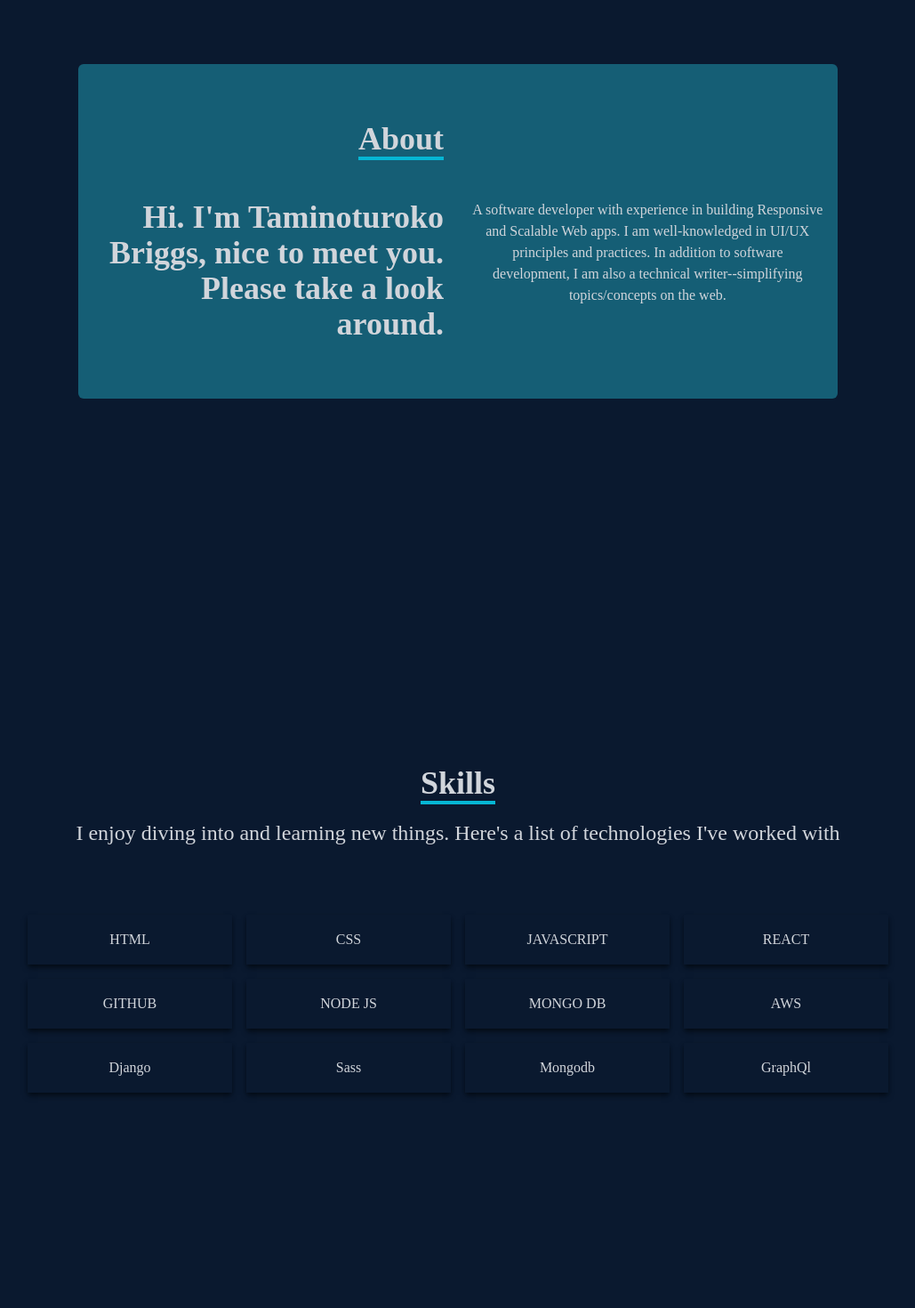
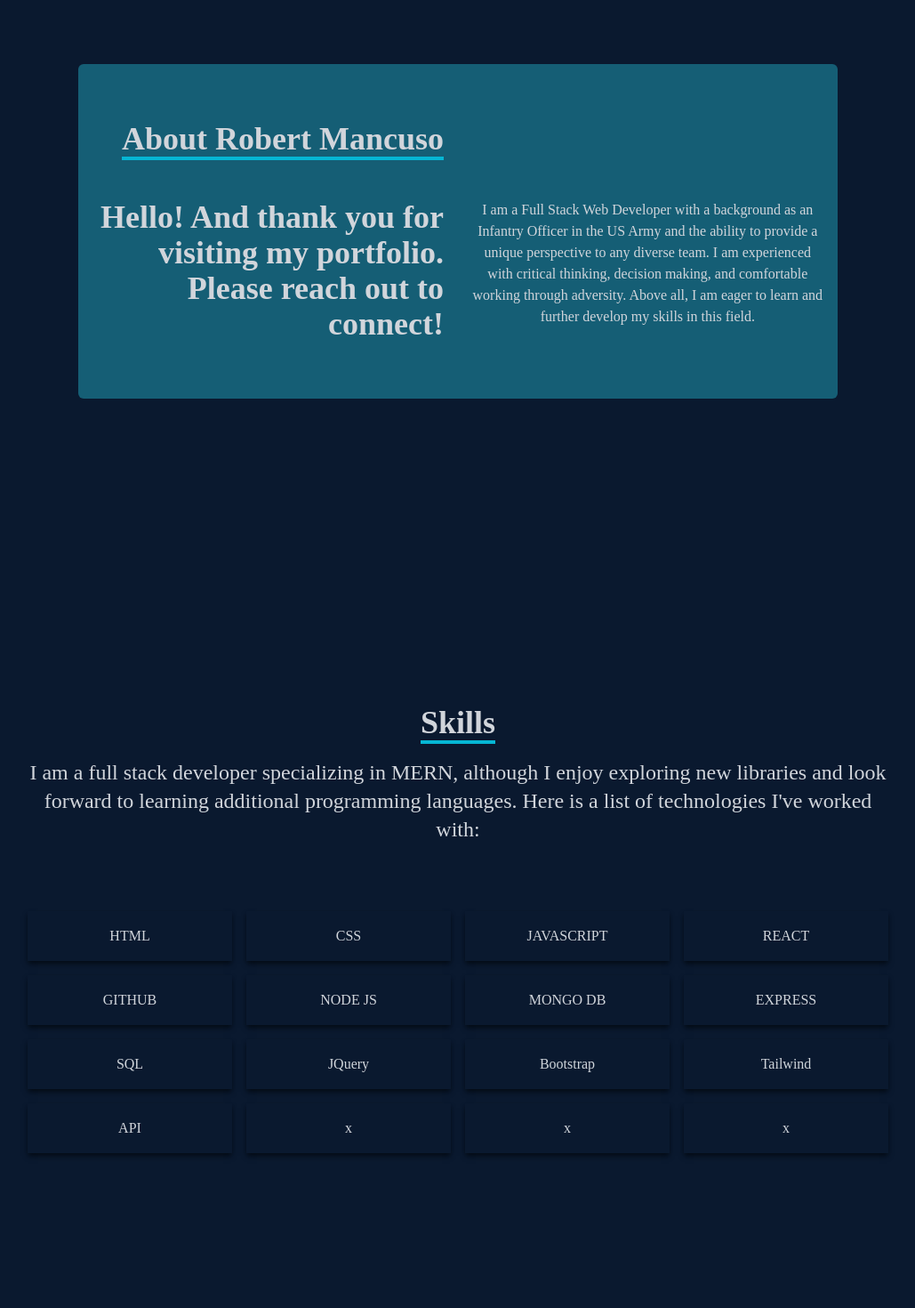
Before and after one commit to bmancuso3/Robert-Mancuso-Portfolio, a React (Create React App) app: page / in a window 1280 px wide. Shown: the part 940-2410 px from the top of the page at 89% size, without its empty margins (125-1154 px from the left). Built offline with nearby package versions, Linux system fonts and the light colour scheme.

Commit message:
Edited About section, added skills and added an additional row, edited Works line, projects still need to be linked

```diff
--- a/src/components/About.jsx
+++ b/src/components/About.jsx
@@ -12,7 +12,7 @@ const About = () => {
           <div className="max-w-[1000px] w-full grid grid-cols-2 gap-8 mb-4">
             <div className="sm:text-right pb-8 pl-4">
               <p className="text-4xl font-bold inline border-b-4 border-cyan-500">
-                About
+                About Robert Mancuso
               </p>
             </div>
             <div></div>
@@ -20,17 +20,16 @@ const About = () => {
           <div className="max-w-[1000px] w-full grid sm:grid-cols-2 gap-8 px-4">
             <div className="sm:text-right text-4xl font-bold">
               <p>
-                Hi. I'm Taminoturoko Briggs, nice to meet you. Please take a
-                look around.
+                Hello! And thank you for visiting my portfolio.
+              </p>
+              <p>
+              Please reach out to connect!
               </p>
             </div>
             <div>
               <p>
                 {" "}
-                A software developer with experience in building Responsive and
-                Scalable Web apps. I am well-knowledged in UI/UX principles and
-                practices. In addition to software development, I am also a
-                technical writer--simplifying topics/concepts on the web.
+                I am a Full Stack Web Developer with a background as an Infantry Officer in the US Army and the ability to provide a unique perspective to any diverse team. I am experienced with critical thinking, decision making, and comfortable working through adversity.  Above all, I am eager to learn and further develop my skills in this field.
               </p>
             </div>
           </div>
--- a/src/components/Skills.jsx
+++ b/src/components/Skills.jsx
@@ -7,7 +7,7 @@ const Skills = () => {
       <div className='max-w-[1000px] mx-auto p-4 flex flex-col justify-center w-full h-full'>
           <div className=' w-full flex justify-center items-center flex-col mb-7'>
               <p className='text-4xl font-bold inline border-b-4 border-cyan-500 text-center '>Skills</p>
-              <p className='py-4 text-2xl'>I enjoy diving into and learning new things. Here's a list of technologies I've worked with</p>
+              <p className='py-4 text-2xl'>I am a full stack developer specializing in MERN, although I enjoy exploring new libraries and look forward to learning additional programming languages.  Here is a list of technologies I've worked with:</p>
           </div>
           <div className='w-full grid grid-cols-2 sm:grid-cols-4 gap-4 text-center py-8'>
               <div className='shadow-md shadow-[#040c16] hover:scale-110 duration-500'>
@@ -32,19 +32,31 @@ const Skills = () => {
                   <p className='my-4'>MONGO DB</p>
               </div>
               <div className='shadow-md shadow-[#040c16] hover:scale-110 duration-500'>
-                  <p className='my-4'>AWS</p>
+                  <p className='my-4'>EXPRESS</p>
               </div>
               <div className='shadow-md shadow-[#040c16] hover:scale-110 duration-500'>
-                  <p className='my-4'>Django</p>
+                  <p className='my-4'>SQL</p>
               </div>
               <div className='shadow-md shadow-[#040c16] hover:scale-110 duration-500'>
-                  <p className='my-4'>Sass</p>
+                  <p className='my-4'>JQuery</p>
               </div>
               <div className='shadow-md shadow-[#040c16] hover:scale-110 duration-500'>
-                  <p className='my-4'>Mongodb</p>
+                  <p className='my-4'>Bootstrap</p>
               </div>
               <div className='shadow-md shadow-[#040c16] hover:scale-110 duration-500'>
-                  <p className='my-4'>GraphQl</p>
+                  <p className='my-4'>Tailwind</p>
+              </div>
+              <div className='shadow-md shadow-[#040c16] hover:scale-110 duration-500'>
+                  <p className='my-4'>API</p>
+              </div>
+              <div className='shadow-md shadow-[#040c16] hover:scale-110 duration-500'>
+                  <p className='my-4'>x</p>
+              </div>
+              <div className='shadow-md shadow-[#040c16] hover:scale-110 duration-500'>
+                  <p className='my-4'>x</p>
+              </div>
+              <div className='shadow-md shadow-[#040c16] hover:scale-110 duration-500'>
+                  <p className='my-4'>x</p>
               </div>
           </div>
       </div>
--- a/src/components/Works.jsx
+++ b/src/components/Works.jsx
@@ -9,7 +9,7 @@ const Works = () => {
           <p className='text-4xl font-bold inline border-b-4 text-gray-300 border-cyan-500'>
             Work
           </p>
-          <p className='py-6 text-2xl'>Check out some of my most recent work</p>
+          <p className='py-6 text-2xl'>Check out some of my most recent projects!</p>
         </div>
 {/* Container */}
         <div className='grid sm:grid-cols-2 md:grid-cols-3 gap-4'>
```
